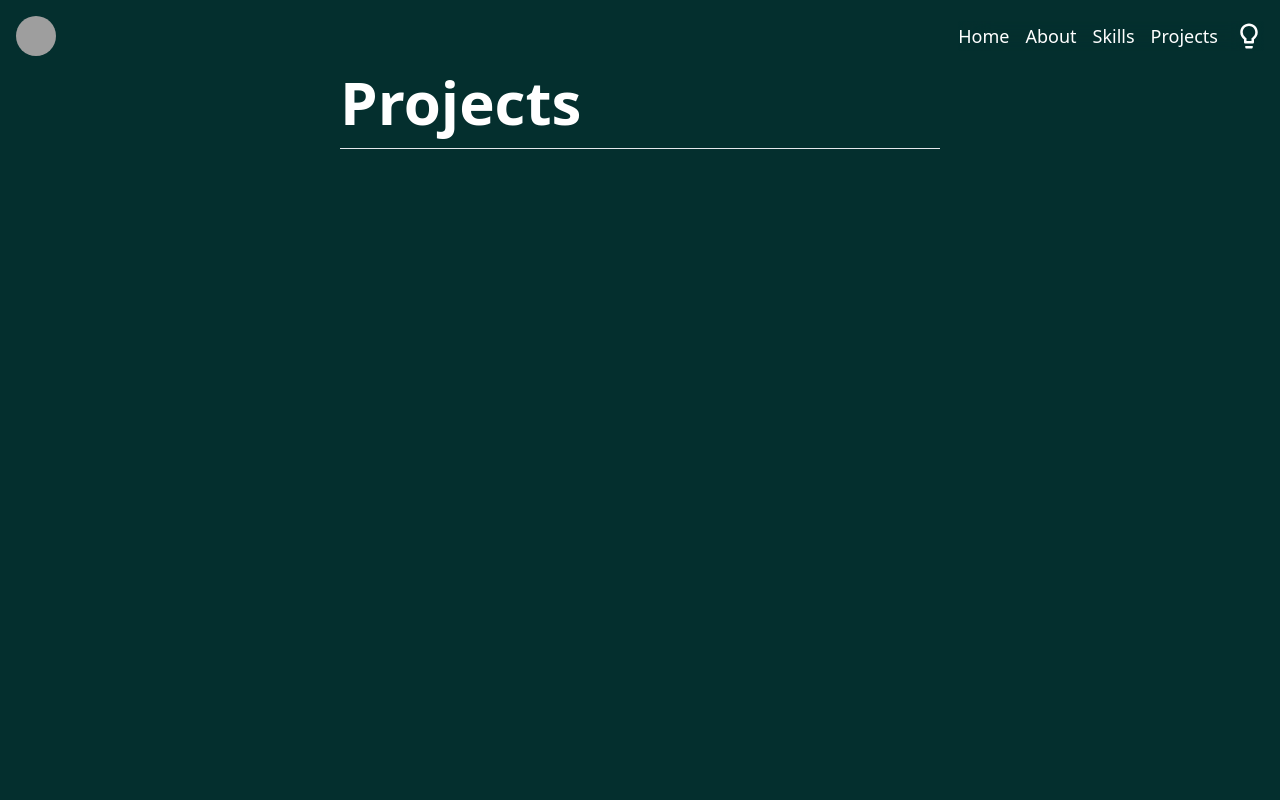
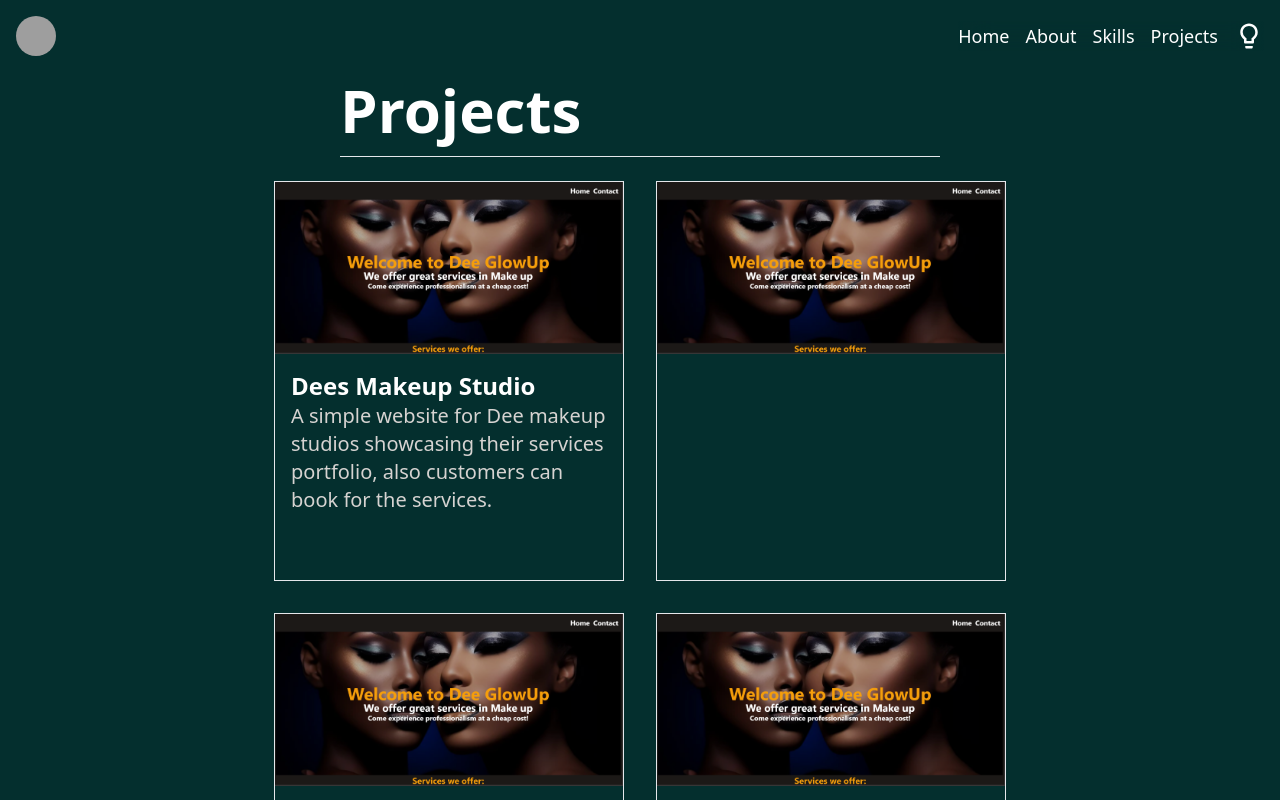
Before and after one commit to Solomon-Gachure/gachureportfolio, a React (Create React App) app: page /projects in a window 1280 px wide. Shown: the top 800 px of the page. Built offline with nearby package versions, Linux system fonts and the light colour scheme; grey boxes are pictures that could not be loaded.

Commit message:
Slight changes

```diff
--- a/src/component/projects.js
+++ b/src/component/projects.js
@@ -1,13 +1,43 @@
 import React from 'react'
-
+import dee from '../assets/dee.png'
 const Projects = () => {
   return (
-    <div className='h-screen'>
-        <div className='flex justify-center items-center'>
+    <div className='h-full'>
+        <div className='flex justify-center items-center p-2'>
   <h1 className='text-4xl md:text-6xl font-bold border-b w-[600px] pb-4 '>Projects</h1>
 </div>
-<div>
-    <div>
+<div className='flex justify-center items-center p-4 md:mx-auto'>
+    <div className='grid gap-8 md:grid-cols-2'>
+<div className='border md:h-[400px] md:max-w-[350px]'>
+    <a href="https://dee-smoky.vercel.app/" target='blank'>
+        <img className='w-full'
+    src={dee}
+     alt="" />
+    </a>
+<div className='p-4'>
+    <a href="https://dee-smoky.vercel.app/"><h1 className='text-2xl font-bold'>Dees Makeup Studio</h1></a>
+    <p className='text-xl text-stone-300'>A simple website for Dee makeup studios showcasing their services portfolio, also customers can book for the services.</p>
+</div>
+</div>
+<div className='border md:h-[400px] md:max-w-[350px] h-[200px]'>
+    <img className='w-full'
+    src={dee}
+     alt="" />
+<p></p>
+</div>
+<div className='border md:h-[400px] md:max-w-[350px] h-[200px]'>
+    <img className='w-full'
+    src={dee}
+     alt="" />
+<p></p>
+</div>
+<div className='border md:h-[400px] md:max-w-[350px] h-[200px]'>
+    <img className='w-full'
+    src={dee}
+     alt="" />
+<p></p>
+</div>
+
 
     </div>
 </div>
--- a/src/component/skills.js
+++ b/src/component/skills.js
@@ -4,7 +4,7 @@ const Skills = () => {
   return (
     <div className='h-full w-full'>
       <div>
-        <div className='flex justify-center items-center'>
+        <div className='flex justify-center items-center p-2'>
   <h1 className='text-4xl md:text-6xl font-bold border-b w-[600px] pb-4 '>Skills</h1>
 </div>
 
```
Also changed, not shown: src/assets/dee.png (added).
